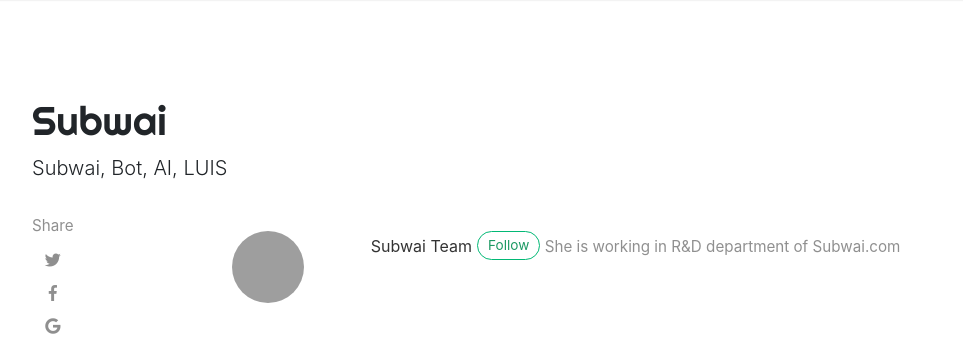
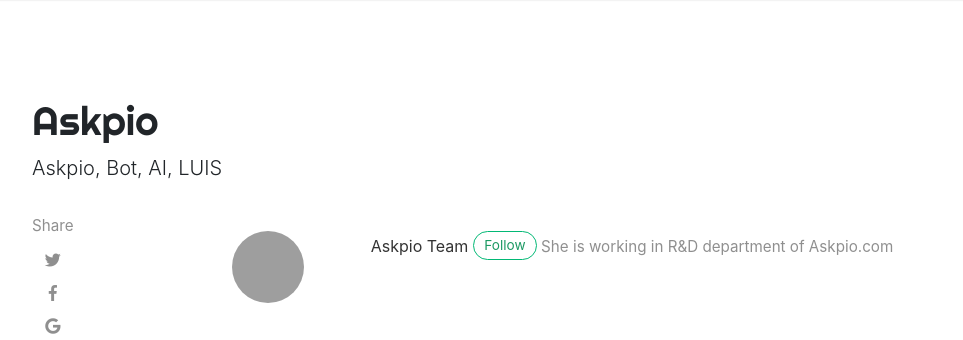
Before and after one commit to harshgupta88/askPio_blog, a Jekyll site: the page built from _posts/2019-02-01-luis-subwai..md, in a window 1280 px wide and 900 px high. Shown: the top 340 px of the window, without its empty margins (53-1016 px from the left). Built offline with Jekyll 4.4.1, drawn with Linux system fonts in a browser that asks for light colours; nearby versions of some CDN libraries; comment, search, counter and statistics services are not loaded; some of the changed text lies outside the part shown; grey boxes are pictures that could not be loaded.

Commit message:
Update Subwai to Askpio

```diff
--- a/_config.yml
+++ b/_config.yml
@@ -1,11 +1,11 @@
 # Site
-name: "Subwai"
-description: "Subwai, Bot, AI, LUIS"
-meta_description: "Subwai blog"
+name: "Askpio"
+description: "Askpio, Bot, AI, LUIS"
+meta_description: "Askpio blog"
 logo: 'assets/images/logo.png'
 favicon: '/favicon.ico'
 baseurl: ''
-mainurl: 'http://subwai.com'
+mainurl: 'http://Askpio.com'
 google_analytics: 'UA-132318762-1'
 disqus: 'https-blog-subwai-com'
 mailchimp-list: 'https://subwai.us20.list-manage.com/subscribe/post?u=e01c7eea6ace40984a93be00d&amp;id=98ff40b631'
@@ -13,29 +13,29 @@
 # Authors
 authors:
   sal:
-    name: Subwai Team
-    display_name: Subwai Team
+    name: Askpio Team
+    display_name: Askpio Team
     gravatar: 35be3d2ebffa6d9ee03e64328e6988eb
     email: harshdeepgupta49@gmail.com
     web: https://subwai.com
     twitter: https://twitter.com/
-    description: "Subwai Description"
+    description: "Askpio Description"
   john:
-    name: Subwai Team
-    display_name: Subwai Team
+    name: Askpio Team
+    display_name: Askpio Team
     gravatar: 35be3d2ebffa6d9ee03e64328e6988eb
     email: info.subwai@gmail.com
-    web: https://blog.subwai.net
+    web: https://blog.Askpio.com
     twitter: https://twitter.com/Subwai1
     description: "This is the author box."
   rinkal:
-    name: Subwai Team
-    display_name: Subwai Team
+    name: Askpio Team
+    display_name: Askpio Team
     gravatar: 35be3d2ebffa6d9ee03e64328e6988eb
     email: info.subwai@gmail.com
-    web: https://blog.subwai.net
+    web: https://blog.Askpio.com
     twitter: https://twitter.com/Subwai1
-    description: "She is working in R&D department of Subwai.com"
+    description: "She is working in R&D department of Askpio.com"
 
 # Plugins
 plugins:
```
